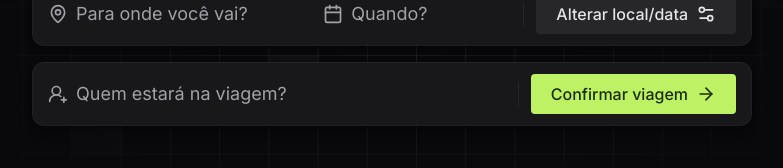
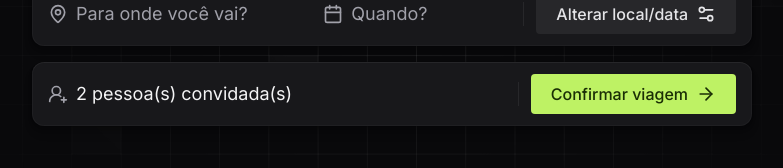
Before and after one commit to alefribeiro/evento-nlw, a React (Vite) app: page / in a window 1280 px wide. Both pictures are taken after a click on the button "Continuar". Shown: the part 369-537 px from the top of the page, without its empty margins (248-1031 px from the left). Built offline with nearby package versions, Linux system fonts and the light colour scheme.

Commit message:
Mastrar quantidade de pessoas convidadas no input de convite

```diff
--- a/src/app.tsx
+++ b/src/app.tsx
@@ -133,9 +133,15 @@ export function App() {
                 className="flex items-center gap-2 flex-1"
               >
                 <UserRoundPlus className="size-5 text-zinc-400" />
-                <span className="text-lg text-zinc-400 text-left flex-1">
-                  Quem estará na viagem?
-                </span>
+                {emailsToInvite.length > 0 ? (
+                  <span className="text-lg text-zinc-100 text-left flex-1">
+                    {emailsToInvite.length} pessoa(s) convidada(s)
+                  </span>
+                ) : (
+                  <span className="text-lg text-zinc-400 text-left flex-1">
+                    Quem estará na viagem?
+                  </span>
+                )}
               </button>
 
               <div className="w-px h-6 bg-zinc-800" />
```
